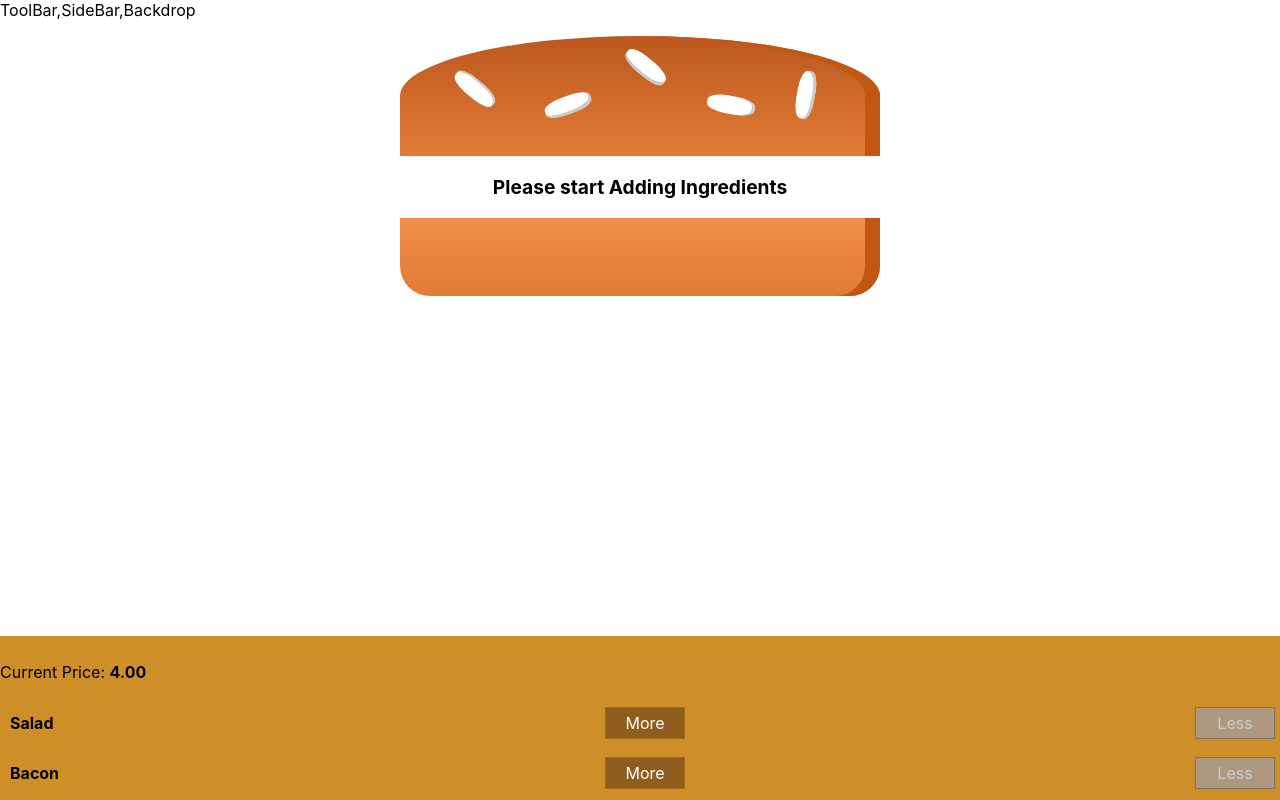
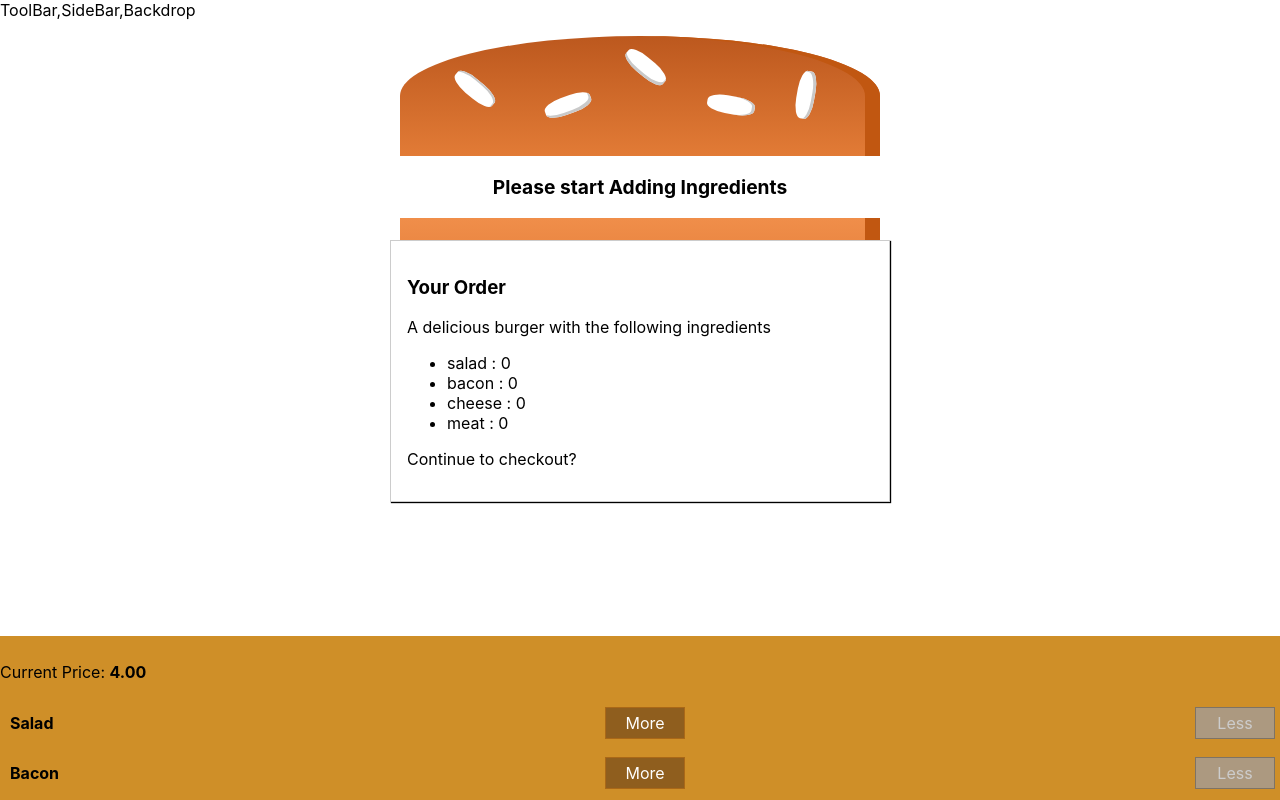
Before and after one commit to TonyKioko/BurgerHub, a React app: page / in a window 1280 px wide. Shown: the top 800 px of the page. Built offline with nearby package versions, Linux system fonts and the light colour scheme.

Commit message:
order summary added

```diff
--- /dev/null
+++ b/src/components/Burger/OrderSummary/OrderSUmmary.js
@@ -0,0 +1,22 @@
+import React from 'react';
+import Aux from '../../../hoc/Aux';
+
+
+const orderSummary = (props) => {
+  const ingredientsSummary = Object.keys(props.ingredients).map(igKey => {
+    return <li key={igKey}><span style={{textTransfrom:'capitalize'}}>{igKey} :</span> {props.ingredients[igKey]}</li>
+  })
+  return (
+<Aux>
+<h3>Your Order</h3>
+<p>A delicious burger with the following ingredients</p>
+<ul>
+{ingredientsSummary}
+</ul>
+<p>Continue to checkout?</p>
+</Aux>
+
+  )
+}
+
+export default orderSummary;
--- /dev/null
+++ b/src/components/UI/Modal/Modal.css
@@ -0,0 +1,20 @@
+.Modal {
+    position: fixed;
+    z-index: 500;
+    background-color: white;
+    width: 70%;
+    border: 1px solid #ccc;
+    box-shadow: 1px 1px 1px black;
+    padding: 16px;
+    left: 15%;
+    top: 30%;
+    box-sizing: border-box;
+    transition: all 0.3s ease-out;
+}
+
+@media (min-width: 600px) {
+    .Modal {
+        width: 500px;
+        left: calc(50% - 250px);
+    }
+}
--- /dev/null
+++ b/src/components/UI/Modal/Modal.js
@@ -0,0 +1,11 @@
+import React from 'react';
+import './Modal.css';
+
+const modal = (props) => (
+  <div className="Modal">
+{props.children}
+  </div>
+)
+
+
+export default modal;
--- a/src/containers/BurgerBuilder/BurgerBuilder.js
+++ b/src/containers/BurgerBuilder/BurgerBuilder.js
@@ -2,6 +2,8 @@
 import Aux from '../../hoc/Aux';
 import Burger from '../../components/Burger/Burger';
 import BuildControls from '../../components/Burger/BuildControls/BuildControls';
+import Modal from '../../components/UI/Modal/Modal';
+import OrderSummary from '../../components/Burger/OrderSummary/OrderSUmmary';
 
 const INGREDIENT_PRICES = {
   salad:0.5,
@@ -82,6 +84,9 @@
     }
     return (
       <Aux>
+        <Modal>
+<OrderSummary ingredients={this.state.ingredients} />
+        </Modal>
 <Burger ingredients={this.state.ingredients}/>
 <BuildControls ingredientAdded={this.addIngredientsHandler} ingredientRemoved={this.removeIngredientsHandler} disabled={disabledInfo}
 price={this.state.totalPrice}
```
Also changed, not shown: src/components/UI/Backdrop/Backdrop.js (added).
